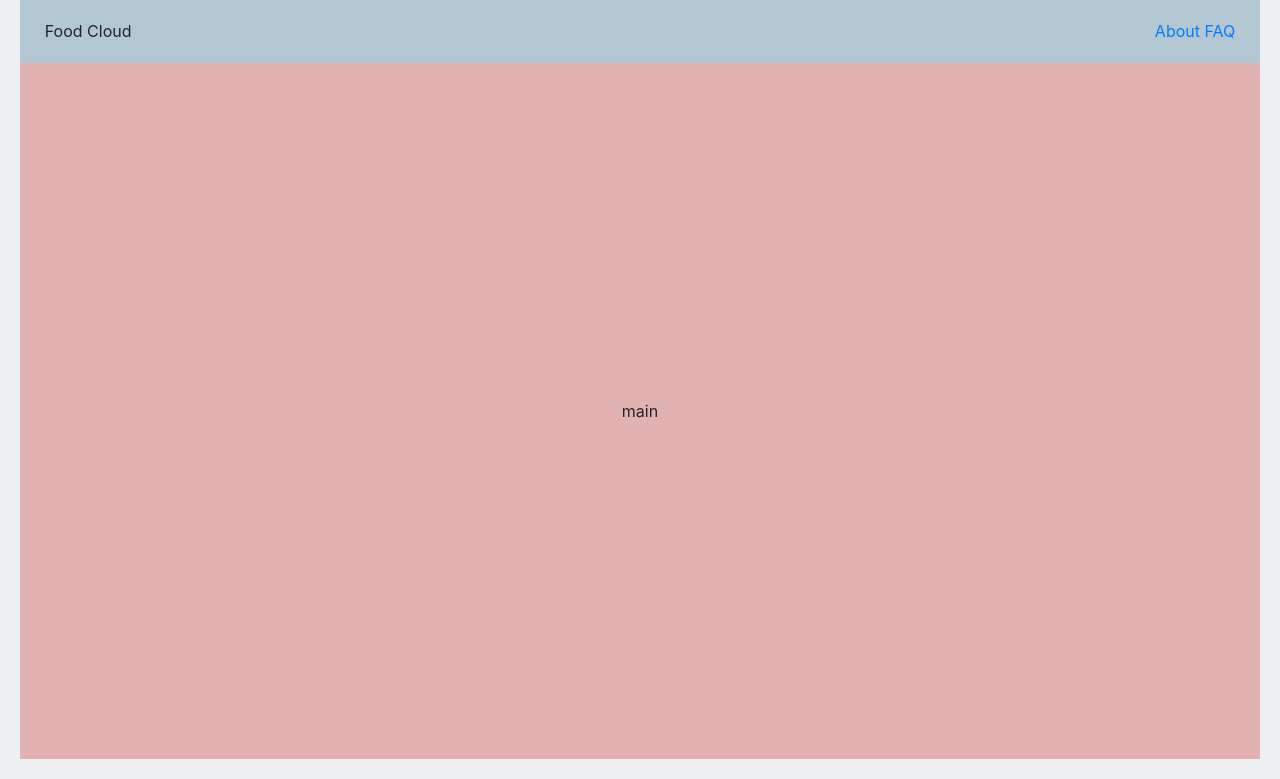
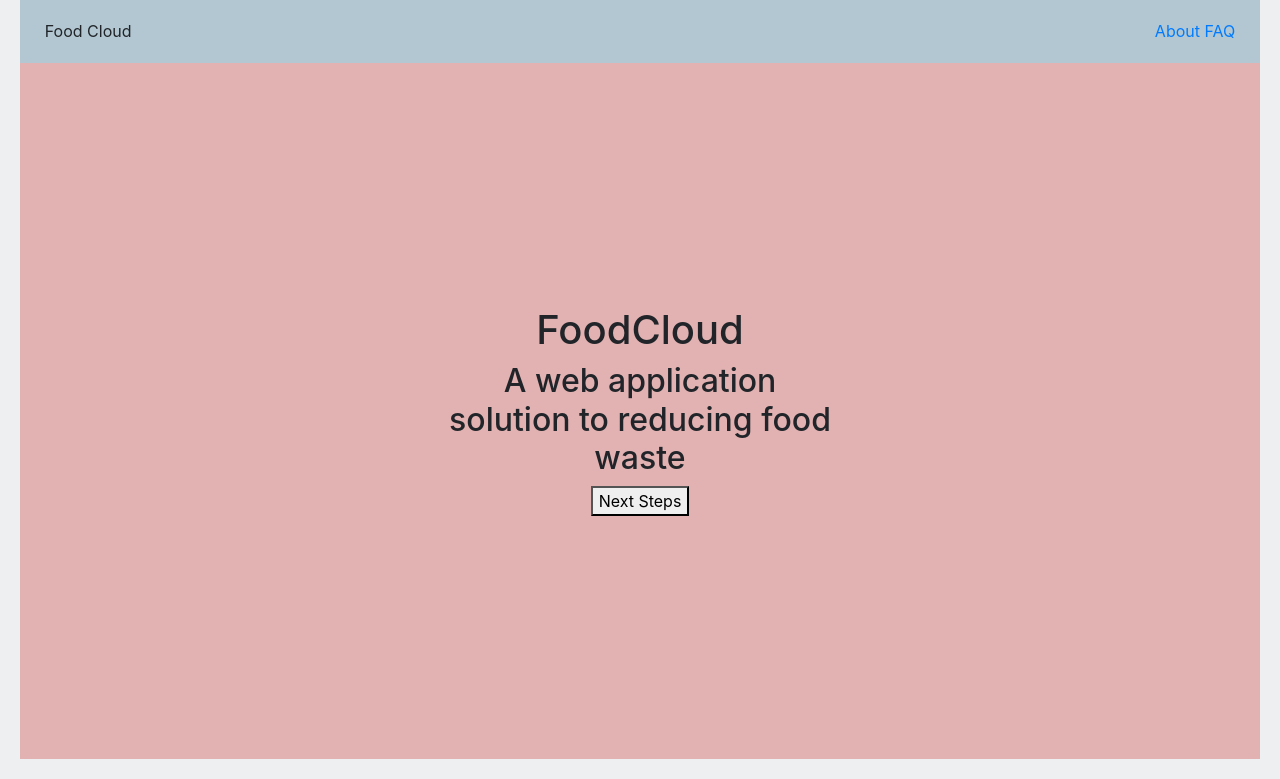
Before and after one commit to piercetu/FoodCloud, a Flask app: page / in a window 1280 px wide. Shown: the part 21-800 px from the top of the page. Run offline with Flask 2, Linux system fonts and the light colour scheme; some libraries are stand-ins or nearby versions.

Commit message:
Update index.html

```diff
--- a/development/templates/index.html
+++ b/development/templates/index.html
@@ -28,7 +28,11 @@
 
     <!-- Main -->
     <main>
-      <p>main</p>
+      <div>
+        <h1>FoodCloud</h1>
+        <h2>A web application solution to reducing food waste</h2>
+        <button>Next Steps</button>
+      </div>
     </main>
 
   </div>
```
